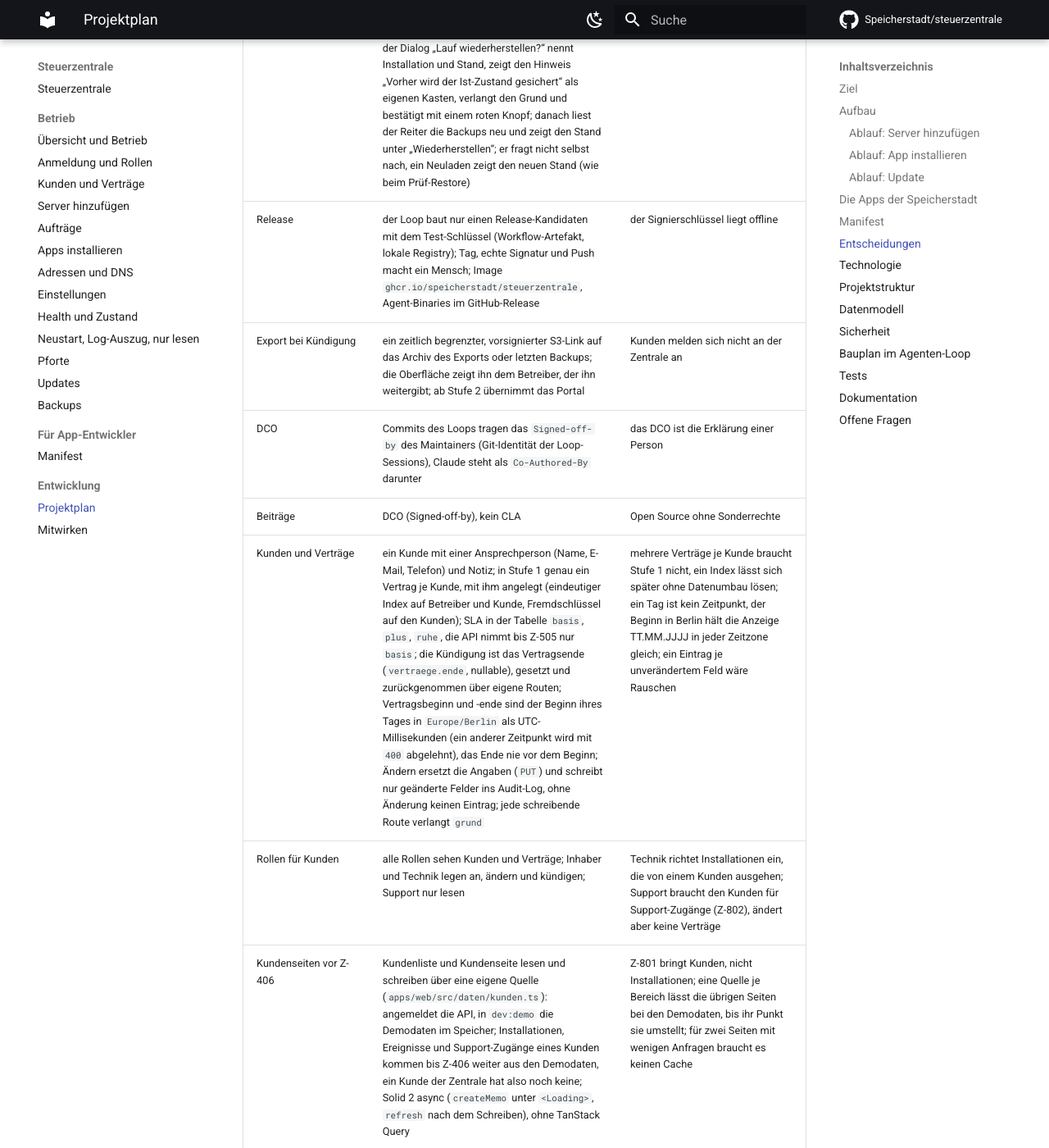
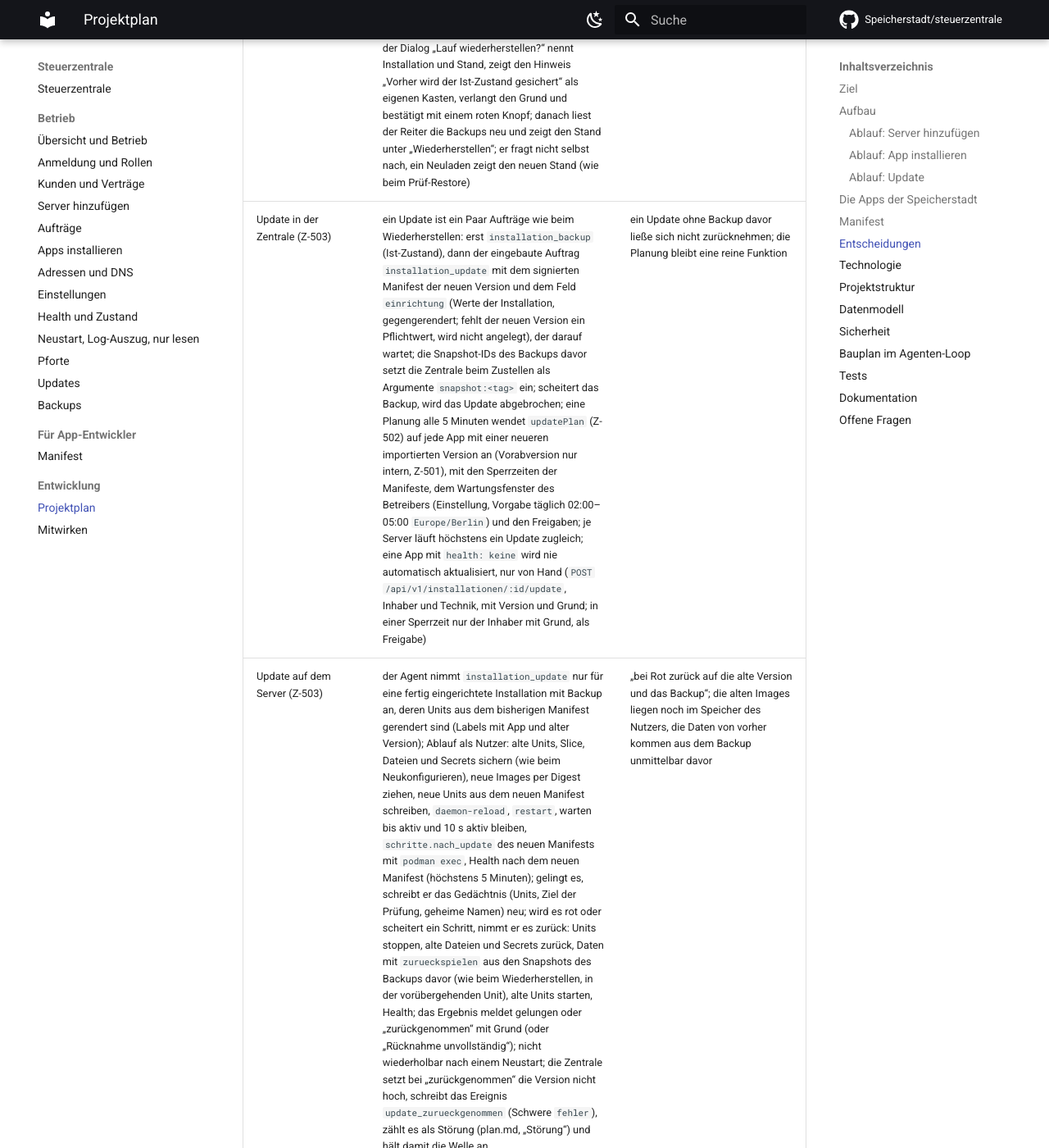
Before and after one commit to Speicherstadt/steuerzentrale, an MkDocs documentation site: the page built from docs/plan.md, in a window 1280 px wide and 1400 px high, scrolled down 55533 px. Shown: the whole window at 82% size. Built offline with MkDocs 1.6.1 and Material for MkDocs 9.7.7, drawn with Linux system fonts in a browser that asks for light colours; comment, search, counter and statistics services are not loaded.

Commit message:
Z-503: decisions and sharper criteria for updates with rollback
Signed-off-by: Dario Götze <dev@dariogoetze.de>
Co-Authored-By: Claude Opus 5.5 <noreply@anthropic.com>
Claude-Session: https://claude.ai/code/session_014k4NfkJBQ539ZwYKrYUGRX

```diff
--- a/docs/plan.md
+++ b/docs/plan.md
@@ -389,6 +389,8 @@ Der Loop entscheidet danach und trägt neue Entscheidungen hier mit Grund ein.
 | Wiederherstellen in der Zentrale (Z-603) | `POST /api/v1/installationen/:id/wiederherstellen` mit `{ lauf, grund }`; `lauf` ist die Kennung des Laufs (`backup_id`), die `GET …/:id/backups` jetzt je Lauf als `id` nennt; Fehler `400 ungueltig`, `404 keine_installation`, `409 laeuft_nicht`, `409 nicht_eingerichtet`, `409 auftrag_offen` (jeder offene Auftrag der Installation, auch ein Prüf-Restore), `422 lauf_unbekannt` (ein Lauf einer anderen Installation, eines anderen Betreibers und ein unbekannter sind nicht zu unterscheiden), `422 lauf_gescheitert`, `422 nicht_ausfuehrbar` (dem Lauf fehlt der Snapshot eines Teils); beide Aufträge (`installation_backup` wie „Backup jetzt“, dann `installation_wiederherstellen` mit `wartet_auf` auf ihn) und eine Zeile in `wiederherstellungen` (beide Auftrags-IDs, gewählter Lauf und sein Zeitpunkt, Ende, Erfolg oder Grund, Teile, Dauer) entstehen in einer Änderung des Audit-Logs (`installation.wiederherstellen`, mit Grund); `wiederherstellungen` bleibt dauerhaft wie das Audit-Log | ein Lauf ist über seine Kennung eindeutig und gehört über Betreiber und Installation genau einer Installation; wer fremde Kennungen ausprobiert, erfährt nichts über sie; ein Restore ist selten und ändert Daten eines Kunden, sein Ergebnis soll so lange nachlesbar sein wie das Audit-Log |
 | Ende des Wiederherstellens (Z-603) | in der Transaktion, die das Ende eines Auftrags einträgt (`melden.ts`): scheitert das Backup vom Ist-Zustand oder wird es abgebrochen, bricht `nachfolgerFortschreiben` das Wiederherstellen ab, bevor es zum Agenten geht, und die Zeile endet als gescheitert („Backup vom Ist-Zustand gescheitert: …“); endet das Wiederherstellen, bekommt die Zeile Erfolg oder Grund, die Teile (`wiederherstellenDatenLesen`) und die Dauer; gescheitert und abgebrochen schreiben das Ereignis `wiederherstellen_gescheitert` (Schwere `fehler`), gelungen `wiederherstellen_gelungen` (Schwere `info`), beide mit der Kennung `wiederherstellen-<auftrag>` und dem Ziel der Installation; die Übersicht nennt den gescheiterten Auftrag `installation_wiederherstellen` nicht noch einmal; „Backup jetzt“ lehnt die Zentrale ab, solange ein Wiederherstellen der Installation offen ist (`409 auftrag_offen`) | „im Verlauf der Installation“ heißt: unter ihren Ereignissen (der Verlauf des Zustands bleibt der Health vorbehalten); ein Ereignis `info` erscheint dort und auf der Seite Ereignisse, nicht in der Übersicht; ein Eintrag je Ursache wie beim Prüf-Restore; ein Backup mitten im Zurückspielen sicherte halbe Daten |
 | Wiederherstellen in der Oberfläche (Z-603) | `GET /api/v1/backups` und `GET …/:id/backups` tragen `wiederherstellen: { letzter, laeuft }`, `letzter` als `{ angefordertAm, laufZeitpunkt, phase, endeAm, fehler, teile, dauerMs }` mit `phase` `sichern` (Backup vom Ist-Zustand läuft), `zurueckspielen`, `gelungen`, `gescheitert`; im Reiter „Backups“ steht wie im Mockup neben jedem gelungenen Lauf „Wiederherstellen“, nur für Inhaber und Technik, nur bei laufender Installation mit eingerichteten Backups und solange weder ein Wiederherstellen noch ein Prüf-Restore läuft; der Dialog „Lauf wiederherstellen?“ nennt Installation und Stand, zeigt den Hinweis „Vorher wird der Ist-Zustand gesichert“ als eigenen Kasten, verlangt den Grund und bestätigt mit einem roten Knopf; danach liest der Reiter die Backups neu und zeigt den Stand unter „Wiederherstellen“; er fragt nicht selbst nach, ein Neuladen zeigt den neuen Stand (wie beim Prüf-Restore) | eine Aktion, die Daten überschreibt, braucht eine Bestätigung, die man nicht überliest; ein Lauf ist im Reiter schon zu sehen, ein zweiter Ort zum Wählen wäre doppelt |
+| Update in der Zentrale (Z-503) | ein Update ist ein Paar Aufträge wie beim Wiederherstellen: erst `installation_backup` (Ist-Zustand), dann der eingebaute Auftrag `installation_update` mit dem signierten Manifest der neuen Version und dem Feld `einrichtung` (Werte der Installation, gegengerendert; fehlt der neuen Version ein Pflichtwert, wird nicht angelegt), der darauf wartet; die Snapshot-IDs des Backups davor setzt die Zentrale beim Zustellen als Argumente `snapshot:<tag>` ein; scheitert das Backup, wird das Update abgebrochen; eine Planung alle 5 Minuten wendet `updatePlan` (Z-502) auf jede App mit einer neueren importierten Version an (Vorabversion nur intern, Z-501), mit den Sperrzeiten der Manifeste, dem Wartungsfenster des Betreibers (Einstellung, Vorgabe täglich 02:00–05:00 `Europe/Berlin`) und den Freigaben; je Server läuft höchstens ein Update zugleich; eine App mit `health: keine` wird nie automatisch aktualisiert, nur von Hand (`POST /api/v1/installationen/:id/update`, Inhaber und Technik, mit Version und Grund; in einer Sperrzeit nur der Inhaber mit Grund, als Freigabe) | ein Update ohne Backup davor ließe sich nicht zurücknehmen; die Planung bleibt eine reine Funktion |
+| Update auf dem Server (Z-503) | der Agent nimmt `installation_update` nur für eine fertig eingerichtete Installation mit Backup an, deren Units aus dem bisherigen Manifest gerendert sind (Labels mit App und alter Version); Ablauf als Nutzer: alte Units, Slice, Dateien und Secrets sichern (wie beim Neukonfigurieren), neue Images per Digest ziehen, neue Units aus dem neuen Manifest schreiben, `daemon-reload`, `restart`, warten bis aktiv und 10 s aktiv bleiben, `schritte.nach_update` des neuen Manifests mit `podman exec`, Health nach dem neuen Manifest (höchstens 5 Minuten); gelingt es, schreibt er das Gedächtnis (Units, Ziel der Prüfung, geheime Namen) neu; wird es rot oder scheitert ein Schritt, nimmt er es zurück: Units stoppen, alte Dateien und Secrets zurück, Daten mit `zurueckspielen` aus den Snapshots des Backups davor (wie beim Wiederherstellen, in der vorübergehenden Unit), alte Units starten, Health; das Ergebnis meldet gelungen oder „zurückgenommen“ mit Grund (oder „Rücknahme unvollständig“); nicht wiederholbar nach einem Neustart; die Zentrale setzt bei „zurückgenommen“ die Version nicht hoch, schreibt das Ereignis `update_zurueckgenommen` (Schwere `fehler`), zählt es als Störung (plan.md, „Störung“) und hält damit die Welle an | „bei Rot zurück auf die alte Version und das Backup“; die alten Images liegen noch im Speicher des Nutzers, die Daten von vorher kommen aus dem Backup unmittelbar davor |
 | Release | der Loop baut nur einen Release-Kandidaten mit dem Test-Schlüssel (Workflow-Artefakt, lokale Registry); Tag, echte Signatur und Push macht ein Mensch; Image `ghcr.io/speicherstadt/steuerzentrale`, Agent-Binaries im GitHub-Release | der Signierschlüssel liegt offline |
 | Export bei Kündigung | ein zeitlich begrenzter, vorsignierter S3-Link auf das Archiv des Exports oder letzten Backups; die Oberfläche zeigt ihn dem Betreiber, der ihn weitergibt; ab Stufe 2 übernimmt das Portal | Kunden melden sich nicht an der Zentrale an |
 | DCO | Commits des Loops tragen das `Signed-off-by` des Maintainers (Git-Identität der Loop-Sessions), Claude steht als `Co-Authored-By` darunter | das DCO ist die Erklärung einer Person |
```
Also changed, not shown: BAULISTE.md (+5 -1 lines).
